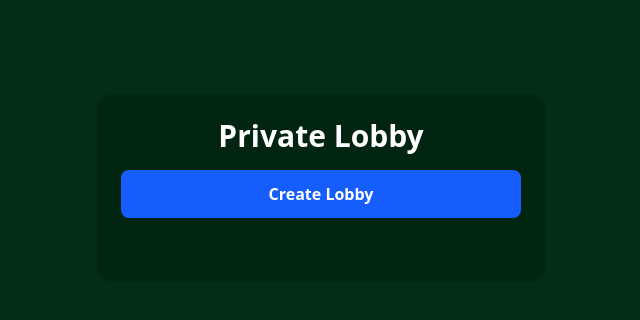
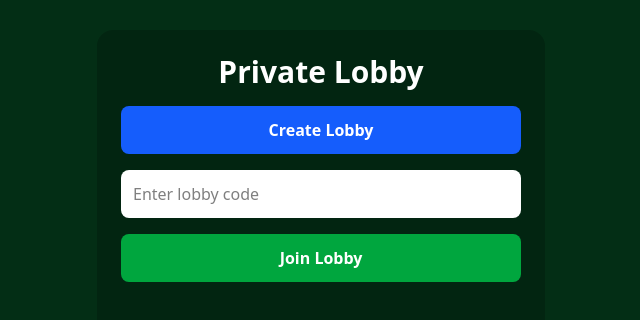
Before and after one commit to Limoncito24/Limoncito-s-casino, a Next.js app: page / in a window 1280 px wide. Shown: the part 212-532 px from the top of the page, without its empty margins (319-959 px from the left). Built offline with nearby package versions, Linux system fonts and the light colour scheme; no server answers.

Commit message:
add join lobby

```diff
--- a/app/page.tsx
+++ b/app/page.tsx
@@ -6,15 +6,18 @@ import { supabase } from "../lib/supabase";
 function generateLobbyCode() {
   const chars = "ABCDEFGHJKLMNPQRSTUVWXYZ23456789";
   let code = "";
+
   for (let i = 0; i < 6; i++) {
     code += chars[Math.floor(Math.random() * chars.length)];
   }
+
   return code;
 }
 
 export default function LobbyPage() {
   const [message, setMessage] = useState("");
   const [loading, setLoading] = useState(false);
+  const [joinCode, setJoinCode] = useState("");
 
   async function handleCreateLobby() {
     if (loading) return;
@@ -70,6 +73,74 @@ export default function LobbyPage() {
     }
   }
 
+  async function handleJoinLobby() {
+    if (loading) return;
+
+    try {
+      setLoading(true);
+      setMessage("Joining lobby...");
+
+      const {
+        data: { user },
+        error: userError,
+      } = await supabase.auth.getUser();
+
+      if (userError || !user) {
+        setMessage("You must be logged in.");
+        return;
+      }
+
+      const cleanCode = joinCode.trim().toUpperCase();
+
+      if (!cleanCode) {
+        setMessage("Enter a lobby code.");
+        return;
+      }
+
+      const { data: lobby, error: lobbyError } = await supabase
+        .from("lobbies")
+        .select("*")
+        .eq("code", cleanCode)
+        .single();
+
+      if (lobbyError || !lobby) {
+        setMessage("Lobby not found.");
+        return;
+      }
+
+      const { data: existingPlayer } = await supabase
+        .from("lobby_players")
+        .select("id")
+        .eq("lobby_id", lobby.id)
+        .eq("user_id", user.id)
+        .maybeSingle();
+
+      if (existingPlayer) {
+        setMessage("You are already in this lobby.");
+        return;
+      }
+
+      const { error: joinError } = await supabase
+        .from("lobby_players")
+        .insert({
+          lobby_id: lobby.id,
+          user_id: user.id,
+        });
+
+      if (joinError) {
+        setMessage("Failed to join lobby.");
+        return;
+      }
+
+      setMessage(`Joined lobby: ${cleanCode}`);
+    } catch (err) {
+      console.error(err);
+      setMessage("Something went wrong.");
+    } finally {
+      setLoading(false);
+    }
+  }
+
   return (
     <main className="min-h-screen bg-green-950 text-white p-8 flex items-center justify-center">
       <div className="w-full max-w-md bg-black/20 rounded-2xl p-6 space-y-4">
@@ -80,7 +151,22 @@ export default function LobbyPage() {
           disabled={loading}
           className="w-full bg-blue-600 py-3 rounded-lg font-semibold disabled:opacity-60"
         >
-          {loading ? "Creating..." : "Create Lobby"}
+          {loading ? "Working..." : "Create Lobby"}
+        </button>
+
+        <input
+          placeholder="Enter lobby code"
+          value={joinCode}
+          onChange={(e) => setJoinCode(e.target.value)}
+          className="w-full p-3 rounded-lg text-black bg-white"
+        />
+
+        <button
+          onClick={handleJoinLobby}
+          disabled={loading}
+          className="w-full bg-green-600 py-3 rounded-lg font-semibold disabled:opacity-60"
+        >
+          {loading ? "Working..." : "Join Lobby"}
         </button>
 
         <p className="text-center min-h-[24px]">{message}</p>
```
